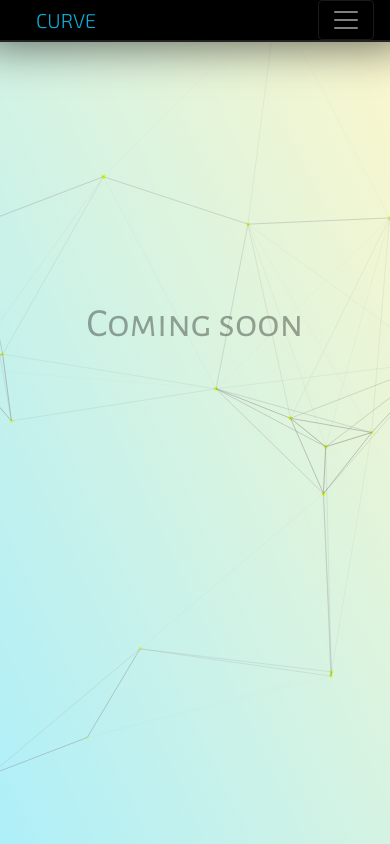
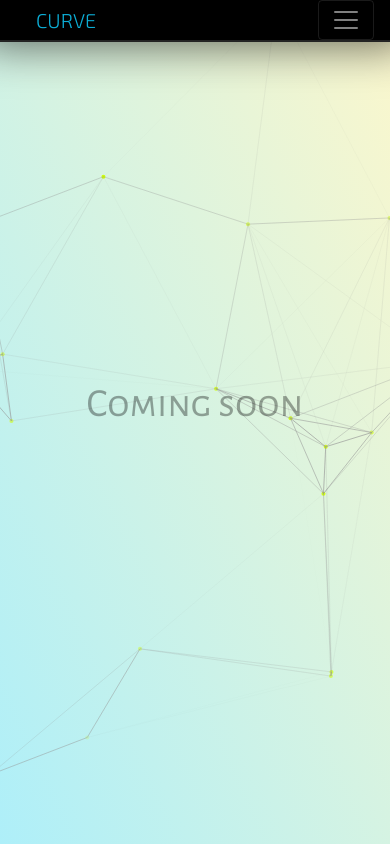
Before and after one commit to CURVE-RESEARCH/curve-research.github.io, a plain HTML site: page index.html in a window 390 px wide. Drawn offline with nearby package versions, Linux system fonts and the light colour scheme.

Commit message:
fixed add teacher card on mobile

```diff
--- a/css/style.css
+++ b/css/style.css
@@ -307,6 +307,7 @@ body {
     align-items: center;
     margin: 1vw 0;
     padding: 1vh 3vw 0vh;
+    max-width: 80%;
   }
 
       .prof-container > i{
@@ -460,7 +461,7 @@ body {
 
 #coming-soon{
   position: absolute;
-  top: 300px;
+  top: 45%;
   color: rgba(0, 0, 0, 0.349);
   font-family: 'Alegreya Sans SC', sans-serif;
 }
--- a/index.html
+++ b/index.html
@@ -40,7 +40,7 @@
         </nav>
 
 
-        <div class ="d-flex align-items-center justify-content-center h-75 ">
+        <div class ="d-flex align-items-center justify-content-center h-75 overflow-hidden">
             <h1 id = "coming-soon">Coming soon</h1>
             <canvas id="nokey" width="800" height="800">
                     Your Browser Don't Support Canvas, Please Download Chrome ^_^
```
Also changed, not shown: calendar.html (+1 -1 lines).
